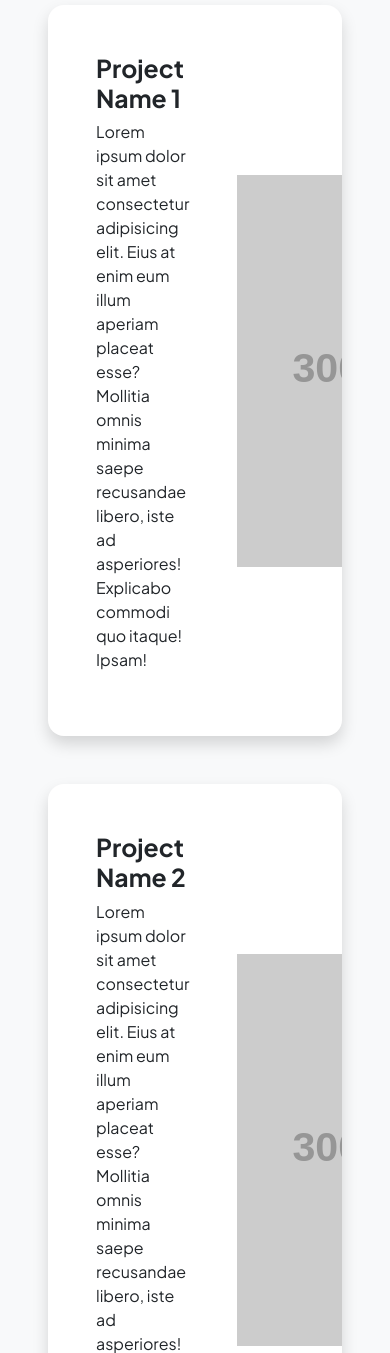
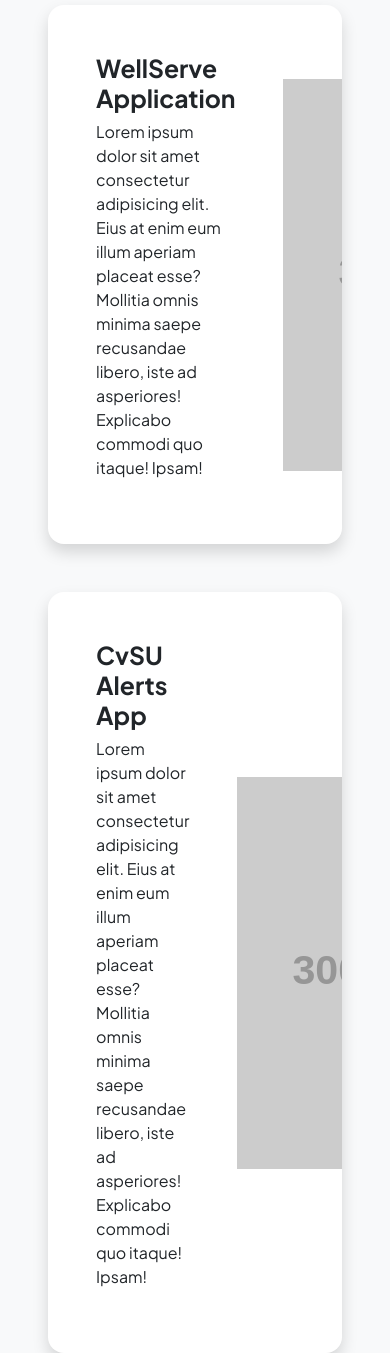
Before and after one commit to keto-ket/Valladores-Portfolio, a plain HTML site: page projects.html in a window 390 px wide. Shown: the part 200-1553 px from the top of the page. Drawn offline with nearby package versions, Linux system fonts and the light colour scheme; placeholder pictures from the web are drawn by us.

Commit message:
Added details

```diff
--- a/projects.html
+++ b/projects.html
@@ -47,7 +47,19 @@
                                 <div class="card-body p-0">
                                     <div class="d-flex align-items-center">
                                         <div class="p-5">
-                                            <h2 class="fw-bolder">Project Name 1</h2>
+                                            <h2 class="fw-bolder">WellServe Application</h2>
+                                            <p>Lorem ipsum dolor sit amet consectetur adipisicing elit. Eius at enim eum illum aperiam placeat esse? Mollitia omnis minima saepe recusandae libero, iste ad asperiores! Explicabo commodi quo itaque! Ipsam!</p>
+                                        </div>
+                                        <img class="img-fluid" src="https://dummyimage.com/300x400/343a40/6c757d" alt="..." />
+                                    </div>
+                                </div>
+                            </div>
+                            <!-- Project Card 2-->
+                            <div class="card overflow-hidden shadow rounded-4 border-0 mb-5">
+                                <div class="card-body p-0">
+                                    <div class="d-flex align-items-center">
+                                        <div class="p-5">
+                                            <h2 class="fw-bolder">CvSU Alerts App</h2>
                                             <p>Lorem ipsum dolor sit amet consectetur adipisicing elit. Eius at enim eum illum aperiam placeat esse? Mollitia omnis minima saepe recusandae libero, iste ad asperiores! Explicabo commodi quo itaque! Ipsam!</p>
                                         </div>
                                         <img class="img-fluid" src="https://dummyimage.com/300x400/343a40/6c757d" alt="..." />
@@ -59,7 +71,7 @@
                                 <div class="card-body p-0">
                                     <div class="d-flex align-items-center">
                                         <div class="p-5">
-                                            <h2 class="fw-bolder">Project Name 2</h2>
+                                            <h2 class="fw-bolder">CvSU Enrollment System</h2>
                                             <p>Lorem ipsum dolor sit amet consectetur adipisicing elit. Eius at enim eum illum aperiam placeat esse? Mollitia omnis minima saepe recusandae libero, iste ad asperiores! Explicabo commodi quo itaque! Ipsam!</p>
                                         </div>
                                         <img class="img-fluid" src="https://dummyimage.com/300x400/343a40/6c757d" alt="..." />
```
Also changed, not shown: resume.html (+3 -4 lines).
